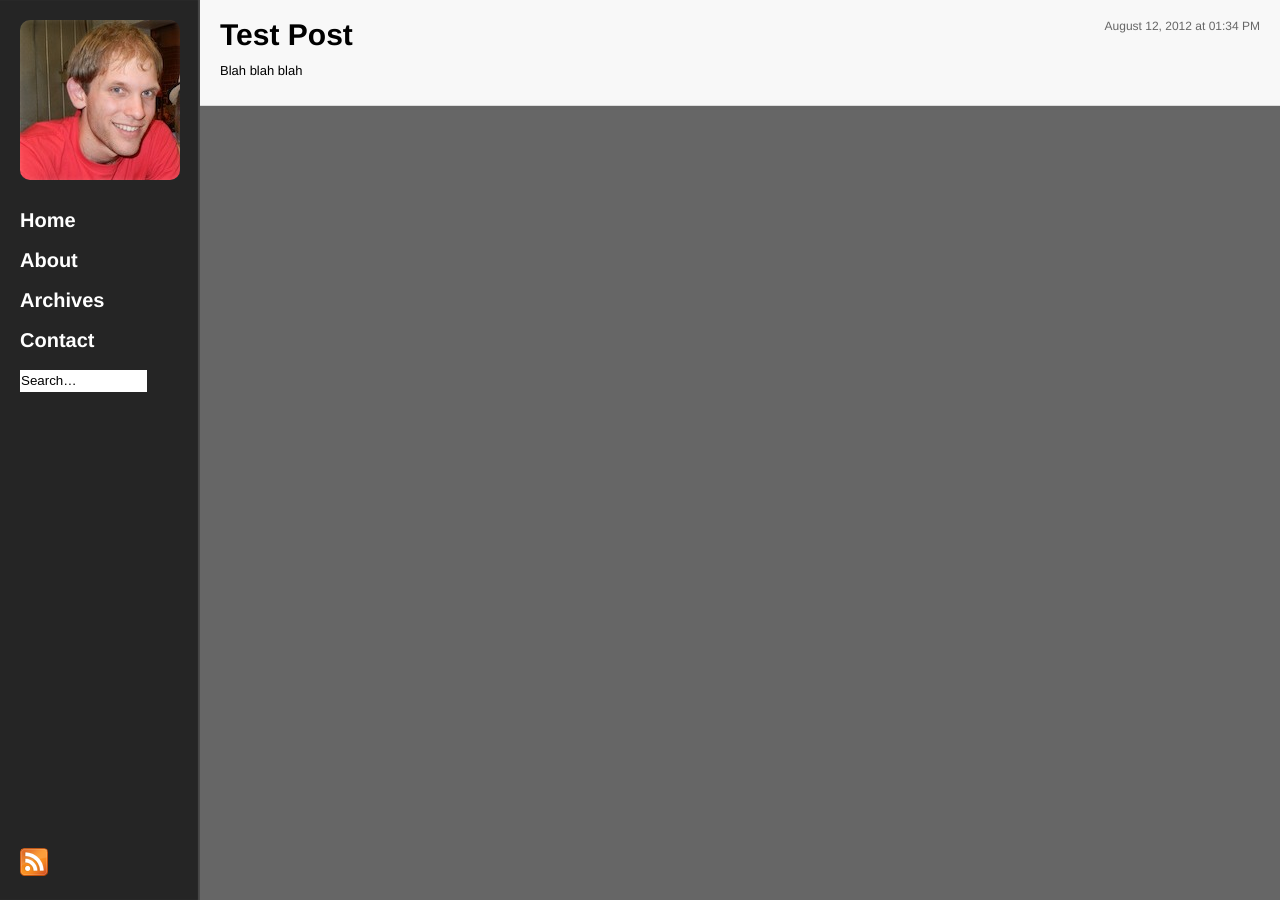
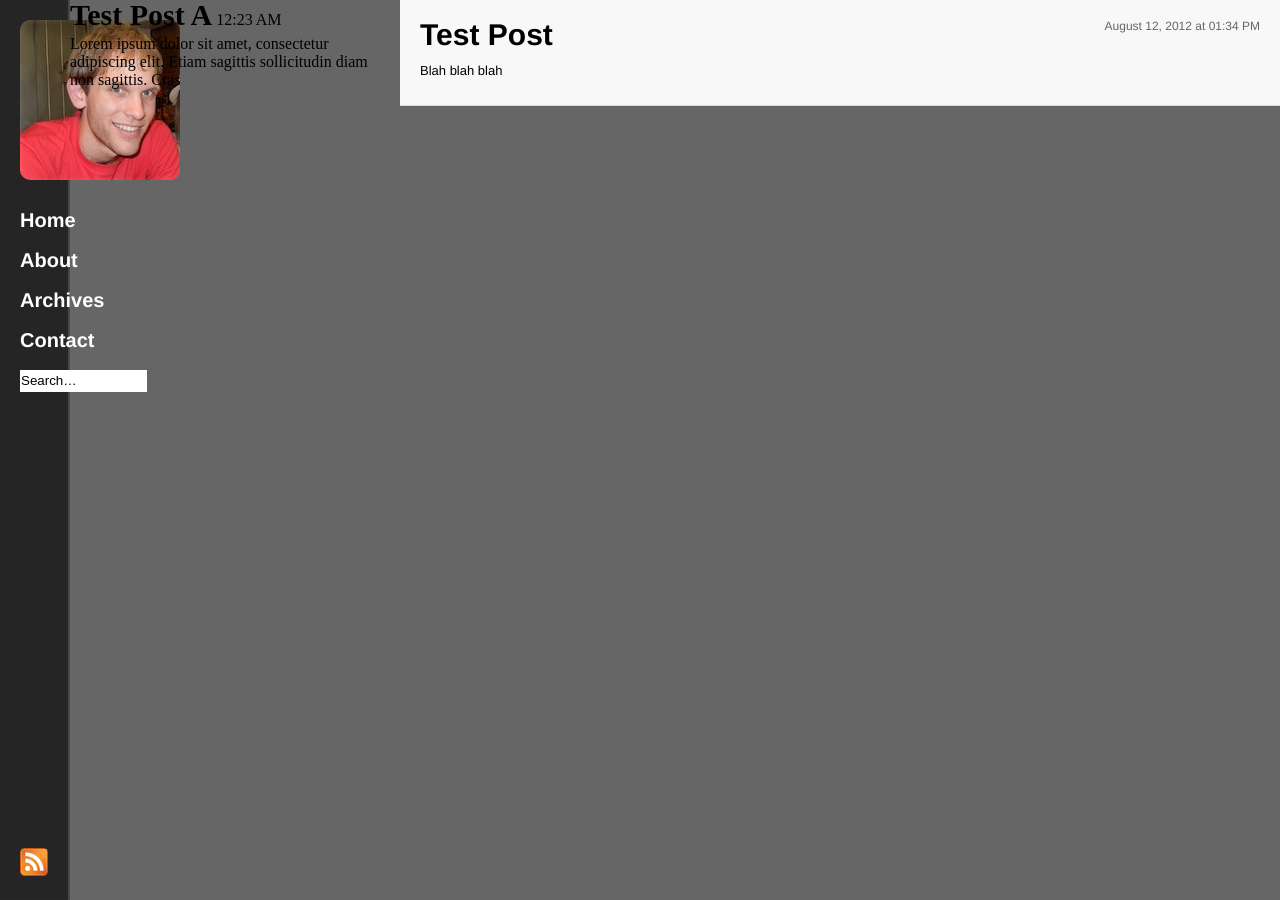
Before and after one commit to Tanner/Blog, a Jekyll site: the page built from _posts/2012-01-09-test-post.markdown, in a window 1280 px wide. Built offline with Jekyll 4.4.1, drawn with Linux system fonts in a browser that asks for light colours; Markdown is read by kramdown in place of the engine named in the settings.

Commit message:
Get basic navigation bar and excerpts bar set up.

```diff
--- a/_layouts/default.html
+++ b/_layouts/default.html
@@ -24,6 +24,17 @@
 		</ul>
 		<a href="{{ site.baseurl }}/rss.xml" id="rss"><img src="images/rss.png"></a>
 	</div>
+	<div id="excerpts">
+		<div class="post-excerpt">
+			<div class="header">
+				<span class="title">Test Post A</span>
+				<span class="time">12:23 AM</span>
+			</div>
+			<div class="excerpt">
+				<p>Lorem ipsum dolor sit amet, consectetur adipiscing elit. Etiam sagittis sollicitudin diam non sagittis. Cras</p>
+			</div>
+		</div>
+	</div>
 	<div id="content">
 		{{ content }}
 	</div>
--- a/css/style.css
+++ b/css/style.css
@@ -27,7 +27,7 @@ img {
 	top: 0;
 	left: 0;
 
-	width: 200px;
+	width: 70px;
 	height: 100%;
 
 	background: #252525;
@@ -98,6 +98,14 @@ img {
 	outline: none;
 }
 
+#excerpts {
+	position: fixed;
+
+	margin-left: 70px;
+
+	width: 300px;
+}
+
 #rss {
 	position: absolute;
 	bottom: 20px;
@@ -107,7 +115,7 @@ img {
 #content {
 	position: relative;
 
-	margin-left: 200px;
+	margin-left: 400px;
 
 	background: #f8f8f8;
 
```
